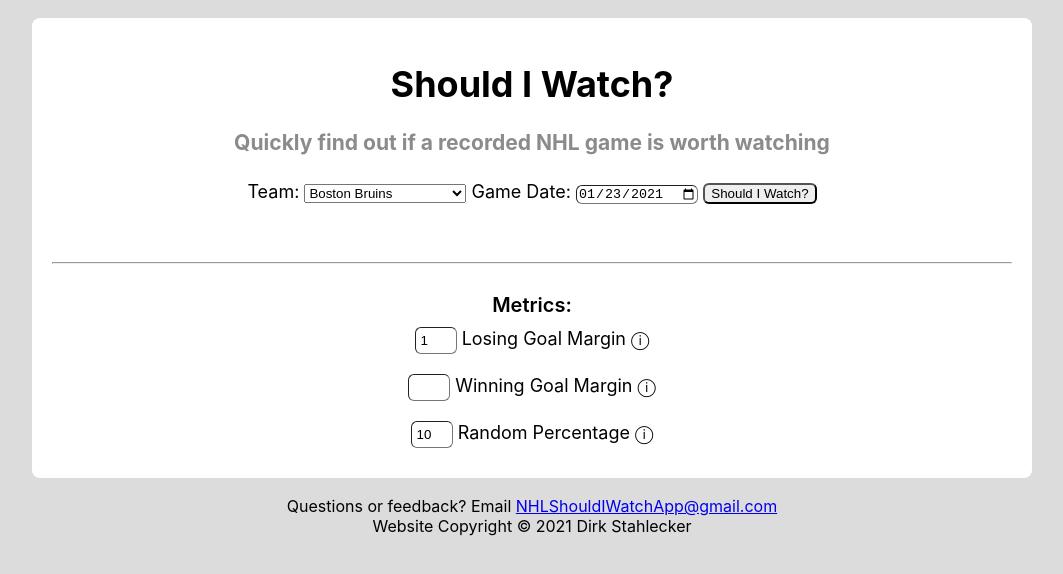
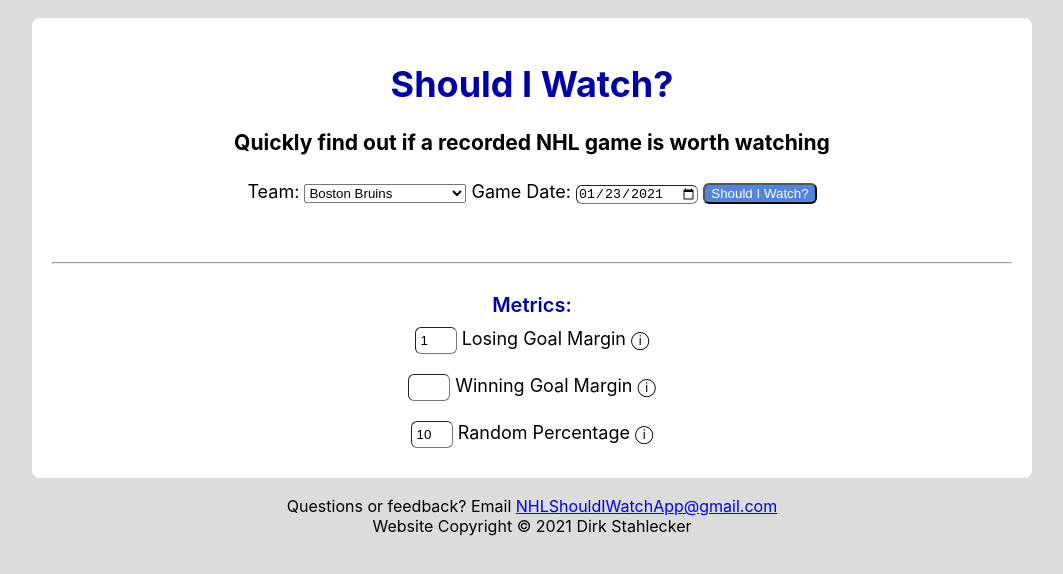
Before and after one commit to dirkstahlecker/nhl-should-i-watch, a React (Create React App) app in the folder client/: page / in a window 1280 px wide. Shown: the top 574 px of the page, without its empty margins (108-1171 px from the left). Built offline with nearby package versions, Linux system fonts and the light colour scheme; no server answers.

Commit message:
added a bit of color

```diff
--- a/client/src/App.css
+++ b/client/src/App.css
@@ -4,7 +4,16 @@
 }
 
 h1 {
+  color: #0000aa;
+}
+
+h3 {
   color: #000;
+}
+
+button {
+  background-color: #5285de;
+  color: white;
 }
 
 .outerArea {
@@ -30,7 +39,7 @@
 }
 
 .metricsHeader {
-  color: #000;
+  color: #00A;
   font-size: 20px;
   font-weight: 600;
 }
```
Also changed, not shown: 2 other files (tests, documents, lock files or other folders).
